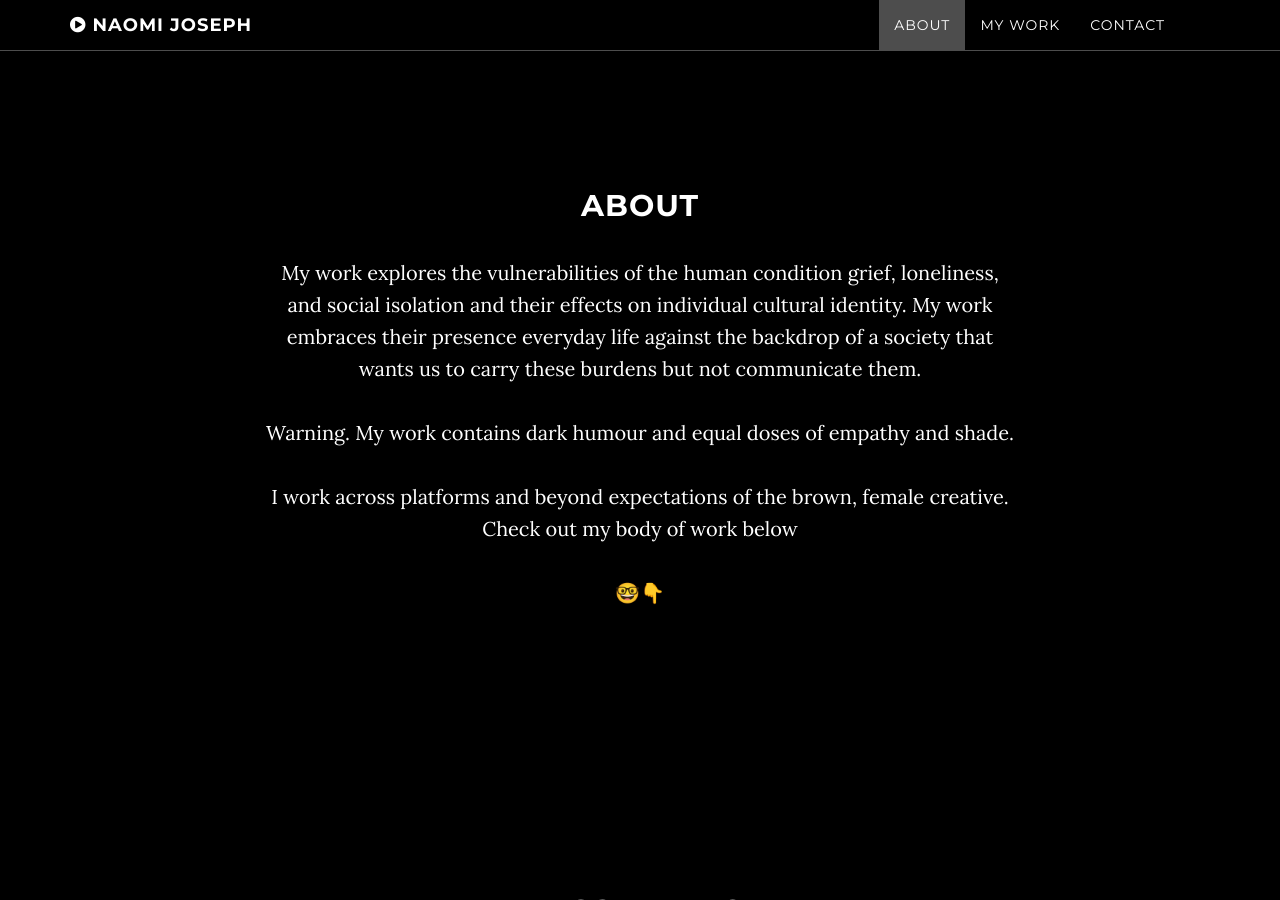
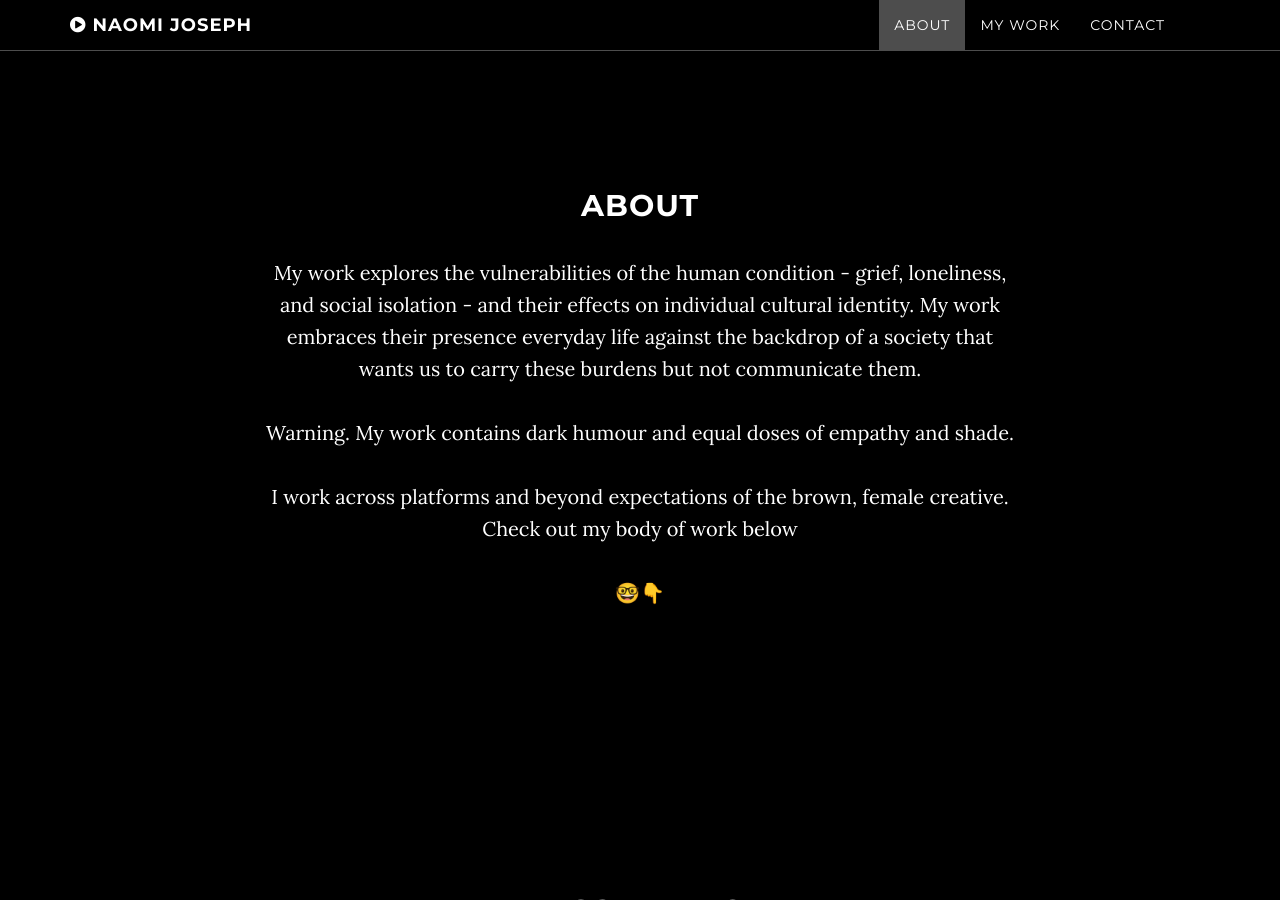
Before and after one commit to NaomiMJ/naomijoseph.me, a Jekyll site: the page built from index.html, in a window 1280 px wide and 900 px high, scrolled down 961 px. Built offline with Jekyll 4.4.1, drawn with Linux system fonts in a browser that asks for light colours.

```diff
--- a/_config.yml
+++ b/_config.yml
@@ -16,4 +16,4 @@ exclude: ["Rakefile", "LICENSE", "readme.markdown"]
 
 career-title: Things I've Done
 
-about: My work explores the vulnerabilities of the human condition grief, loneliness, and social isolation and their effects on individual cultural identity. My work embraces their presence everyday life against the backdrop of a society that wants us to carry these burdens but not communicate them. <br><br> Warning. My work contains dark humour and equal doses of empathy and shade. <br><br> I work across platforms and beyond expectations of the brown, female creative. Check out my body of work below <br><br>🤓👇
+about: My work explores the vulnerabilities of the human condition - grief, loneliness, and social isolation - and their effects on individual cultural identity. My work embraces their presence everyday life against the backdrop of a society that wants us to carry these burdens but not communicate them. <br><br> Warning. My work contains dark humour and equal doses of empathy and shade. <br><br> I work across platforms and beyond expectations of the brown, female creative. Check out my body of work below <br><br>🤓👇
```
